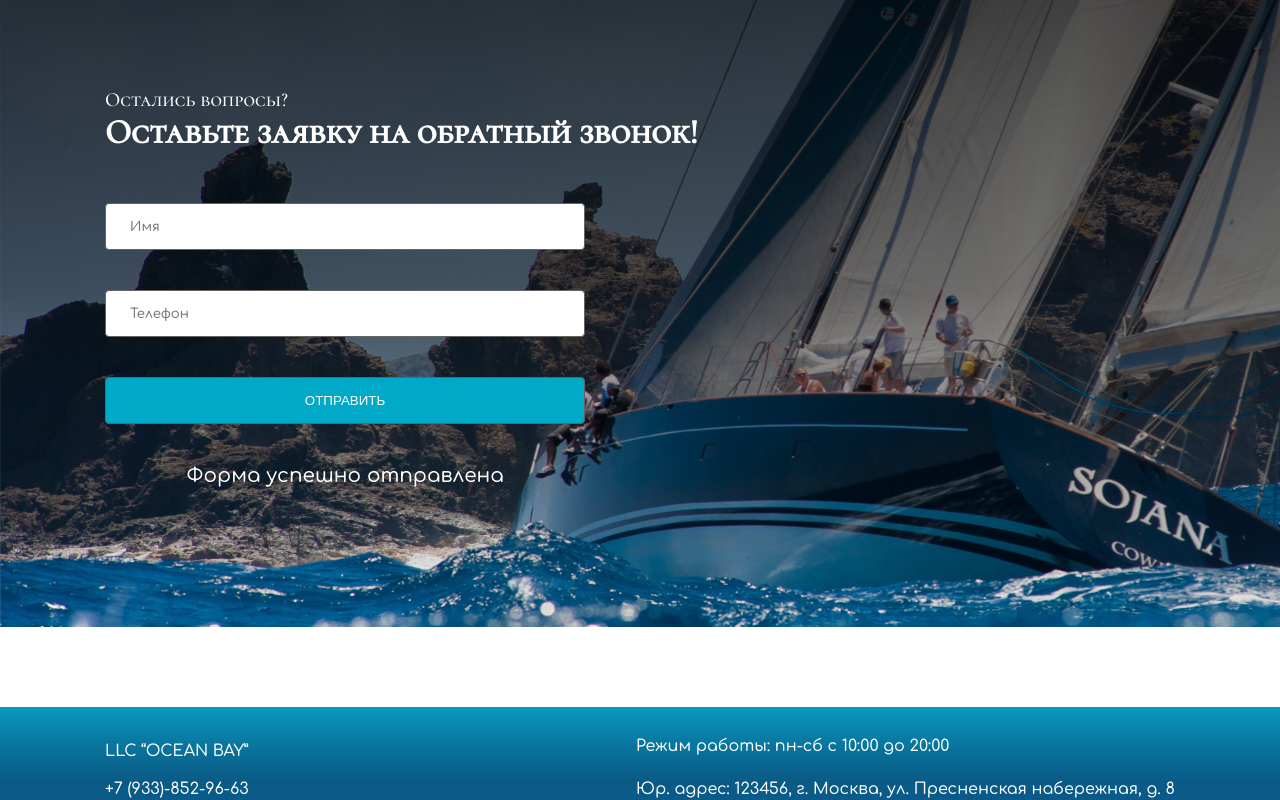
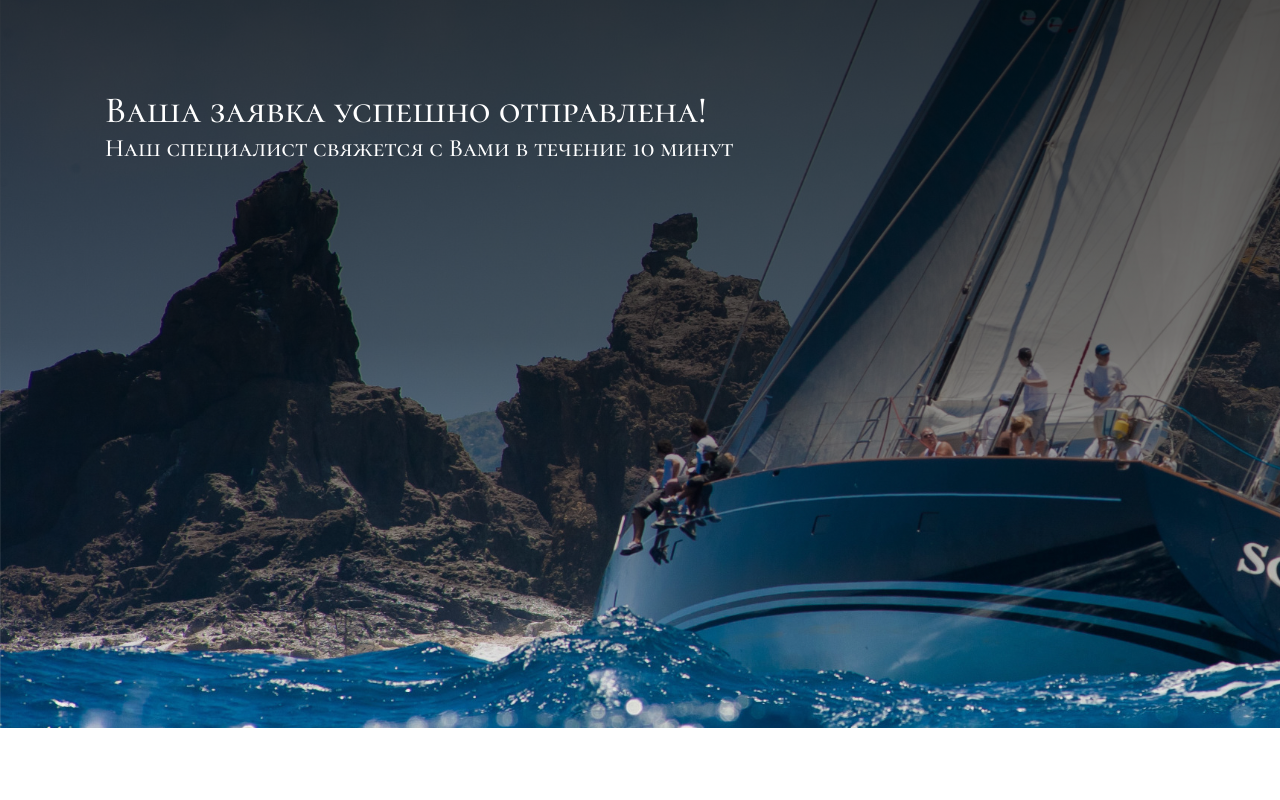
Before and after one commit to Volvram/Ocean_bay, a React (Create React App) app: page / in a window 1280 px wide. Both pictures are taken after a click on the button "ОТПРАВИТЬ". Shown: the part 2674-3474 px from the top of the page. Built offline with nearby package versions, Linux system fonts and the light colour scheme.

Commit message:
Changed form reaection

```diff
--- a/src/pages/Main/components/PhoneBack/PhoneBack.tsx
+++ b/src/pages/Main/components/PhoneBack/PhoneBack.tsx
@@ -31,6 +31,8 @@ const PhoneBack: React.FC = () => {
       className={styles.phoneBack}
       style={{ backgroundImage: `url(${phoneBackBackground})` }}
     >
+      {!phoneBackStore.submitted && (
+        <>
           <div className={styles.phoneBack_questions}>Остались вопросы?</div>
           <div className={styles.phoneBack_h}>
             Оставьте заявку на обратный звонок!
@@ -47,15 +49,25 @@ const PhoneBack: React.FC = () => {
               type="tel"
               placeholder="Телефон"
             />
-        <Button className={styles.phoneBack_form_submit} onClick={handleSubmit}>
+            <Button
+              className={styles.phoneBack_form_submit}
+              onClick={handleSubmit}
+            >
               ОТПРАВИТЬ
             </Button>
+          </div>
+        </>
+      )}
       {phoneBackStore.submitted && (
-          <div className={styles.phoneBack_form_submit__submitted}>
-            Форма успешно отправлена
+        <>
+          <div className={styles.phoneBack__submitted_h}>
+            Ваша заявка успешно отправлена!
           </div>
+          <div className={styles.phoneBack__submitted_communication}>
+            Наш специалист свяжется с Вами в течение 10 минут
+          </div>
+        </>
       )}
-      </div>
     </div>
   );
 };
--- a/src/pages/Main/components/PhoneBack/styles.module.scss
+++ b/src/pages/Main/components/PhoneBack/styles.module.scss
@@ -9,6 +9,8 @@
     padding-left: $big-indent;
     padding-right: $big-indent;
 
+    min-height: 500px;
+
     background-size: cover;
     background-repeat: no-repeat;
 
@@ -17,7 +19,6 @@
 
         font-family: $cormorantSC;
         font-style: normal;
-        font-weight: 400;
         font-size: 20px;
     }
 
@@ -26,8 +27,26 @@
 
         font-family: $cormorantSC;
         font-style: normal;
-        font-weight: 600;
         font-size: 34px;
+    }
+
+    &__submitted {
+
+        &_h {
+            color: $white-color;
+
+            font-family: $cormorantSC;
+            font-style: normal;
+            font-size: 37px;
+        }
+
+        &_communication {
+            color: $white-color;
+
+            font-family: $cormorantSC;
+            font-style: normal;
+            font-size: 25px;
+        }
     }
 
     &_form {
@@ -63,17 +82,6 @@
 
             border: 1px solid #636363;
             border-radius: 4px;
-
-            &__submitted {
-                margin-top: 40px;
-                margin-left: auto;
-                margin-right: auto;
-
-                color: $white-color;
-
-                font-family: $comfortaa;
-                font-size: 20px;
-            }
         }
     }
 }
@@ -90,6 +98,8 @@
         padding-top: 50px;
         padding-bottom: 90px;
 
+        min-height: 300px;
+
         padding-left: $average-indent;
         padding-right: $average-indent;
 
@@ -99,6 +109,17 @@
 
         &_h {
             font-size: 26px;
+        }
+
+        &__submitted {
+
+            &_h {
+                font-size: 26px;
+            }
+
+            &_communication {
+                font-size: 16px;
+            }
         }
 
         &_form {
@@ -116,12 +137,6 @@
                 padding: 12px 18px;
 
                 width: 300px;
-
-                &__submitted {
-                    margin-top: 30px;
-
-                    font-size: 20px;
-                }
             }
         }
     }
@@ -132,6 +147,8 @@
         padding-top: 12px;
         padding-bottom: 20px;
 
+        min-height: 150px;
+
         padding-left: $small-indent;
         padding-right: $small-indent;
 
@@ -141,6 +158,17 @@
 
         &_h {
             font-size: 16px;
+        }
+
+        &__submitted {
+
+            &_h {
+                font-size: 16px;
+            }
+
+            &_communication {
+                font-size: 12px;
+            }
         }
 
         &_form {
@@ -158,12 +186,6 @@
                 padding: 6px 9px;
 
                 width: 200px;
-
-                &__submitted {
-                    margin-top: 20px;
-
-                    font-size: 16px;
-                }
             }
         }
     }
```
Lines whose indentation alone changed are shown as unchanged.
